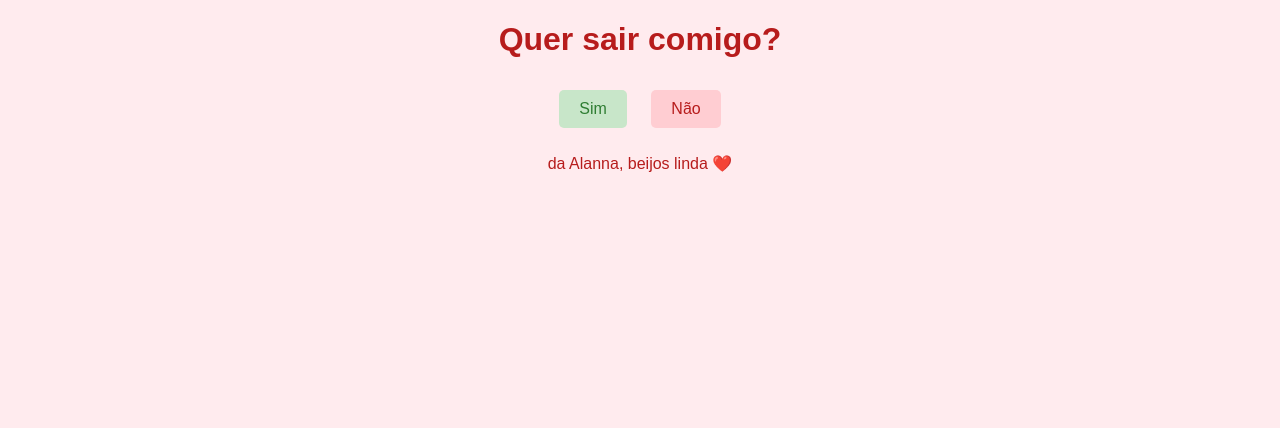
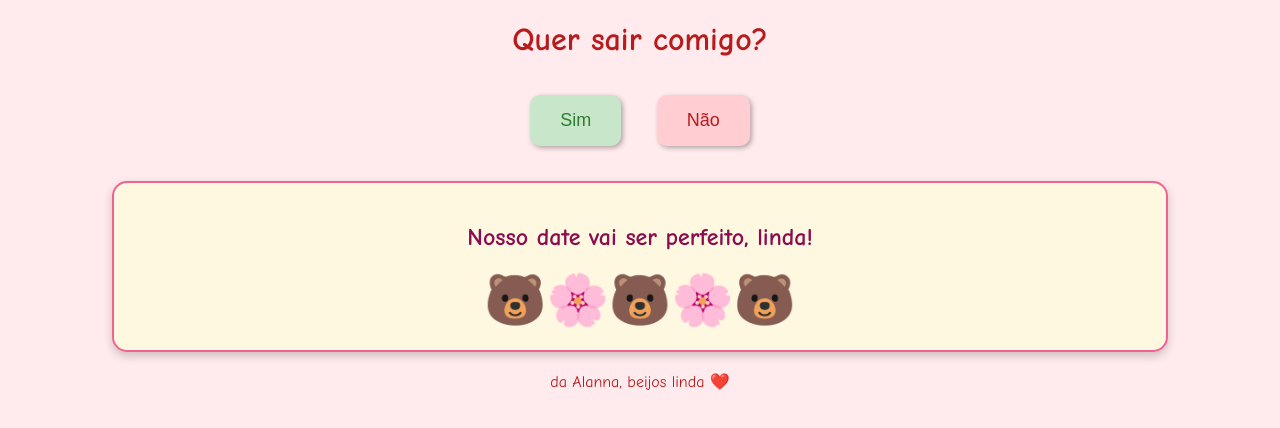
Before and after one commit to alnaguiar/convite-, a plain HTML site: page index.html in a window 1280 px wide. Both pictures are taken after a click on the button "Sim". Drawn offline with Linux system fonts and the light colour scheme.

Commit message:
Update index.html

```diff
--- a/index.html
+++ b/index.html
@@ -7,17 +7,22 @@
     <style>
         body {
             background-color: #FFEBEE;
-            font-family: Arial, sans-serif;
+            font-family: 'Comic Sans MS', cursive, sans-serif;
             text-align: center;
             color: #B71C1C;
         }
         .button {
-            padding: 10px 20px;
-            font-size: 16px;
-            margin: 10px;
+            padding: 15px 30px;
+            font-size: 18px;
+            margin: 15px;
             border: none;
             cursor: pointer;
-            border-radius: 5px;
+            border-radius: 10px;
+            box-shadow: 2px 2px 5px rgba(0, 0, 0, 0.3);
+            transition: transform 0.2s;
+        }
+        .button:hover {
+            transform: scale(1.1);
         }
         .yes-button {
             background-color: #C8E6C9;
@@ -27,14 +32,33 @@
             background-color: #FFCDD2;
             color: #B71C1C;
         }
+        .message {
+            display: none;
+            margin: 20px auto;
+            background-color: #FFF8E1;
+            border: 2px solid #F06292;
+            border-radius: 15px;
+            padding: 20px;
+            width: 80%;
+            box-shadow: 0px 4px 10px rgba(0, 0, 0, 0.2);
+        }
+        .message h2 {
+            color: #880E4F;
+        }
+        .cute-emoji {
+            font-size: 50px;
+        }
     </style>
     <script>
         function showMessage() {
-            alert('Nosso date vai ser perfeito, linda!');
+            const message = document.getElementById('message');
+            message.style.display = 'block';
         }
 
         function transformNoToYes(button) {
             button.textContent = 'Sim';
+            button.classList.remove('no-button');
+            button.classList.add('yes-button');
         }
     </script>
 </head>
@@ -46,6 +70,10 @@
                 onmouseenter="transformNoToYes(this)"
                 onclick="showMessage()">Não</button>
     </div>
+    <div id="message" class="message">
+        <h2>Nosso date vai ser perfeito, linda!</h2>
+        <div class="cute-emoji">🐻🌸🐻🌸🐻</div>
+    </div>
     <footer>
         <p>da Alanna, beijos linda ❤️</p>
     </footer>
```
